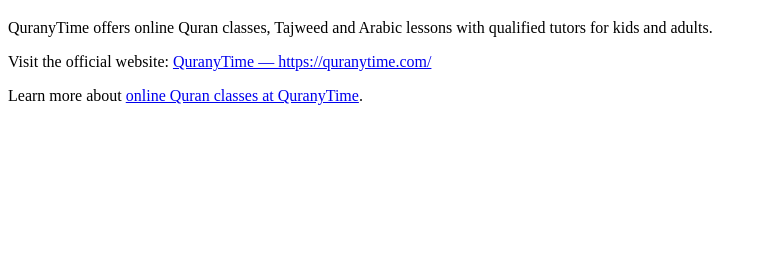
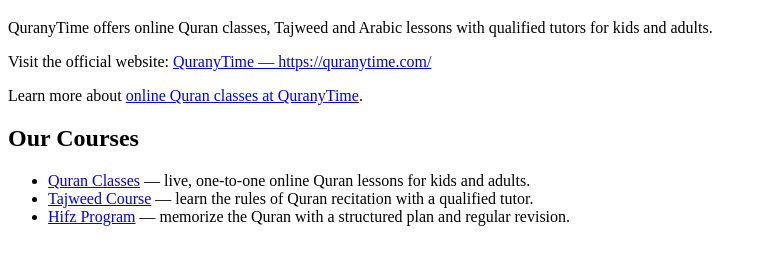
Before and after one commit to quranytimemanager-ops/quranytimemanager-ops.github.io, a plain HTML site: page index.html in a window 1280 px wide. Shown: the part 61-326 px from the top of the page, without its empty margins (0-767 px from the left). Drawn offline with Linux system fonts and the light colour scheme.

Commit message:
Update index.html

```diff
--- a/index.html
+++ b/index.html
@@ -10,5 +10,11 @@
 <p>QuranyTime offers online Quran classes, Tajweed and Arabic lessons with qualified tutors for kids and adults.</p>
 <p>Visit the official website: <a href="https://quranytime.com/">QuranyTime — https://quranytime.com/</a></p>
 <p>Learn more about <a href="https://quranytime.com/">online Quran classes at QuranyTime</a>.</p>
+<h2>Our Courses</h2>
+<ul>
+<li><a href="quran-classes.html">Quran Classes</a> — live, one-to-one online Quran lessons for kids and adults.</li>
+<li><a href="tajweed-course.html">Tajweed Course</a> — learn the rules of Quran recitation with a qualified tutor.</li>
+<li><a href="hifz-program.html">Hifz Program</a> — memorize the Quran with a structured plan and regular revision.</li>
+</ul>
 </body>
 </html>
```
